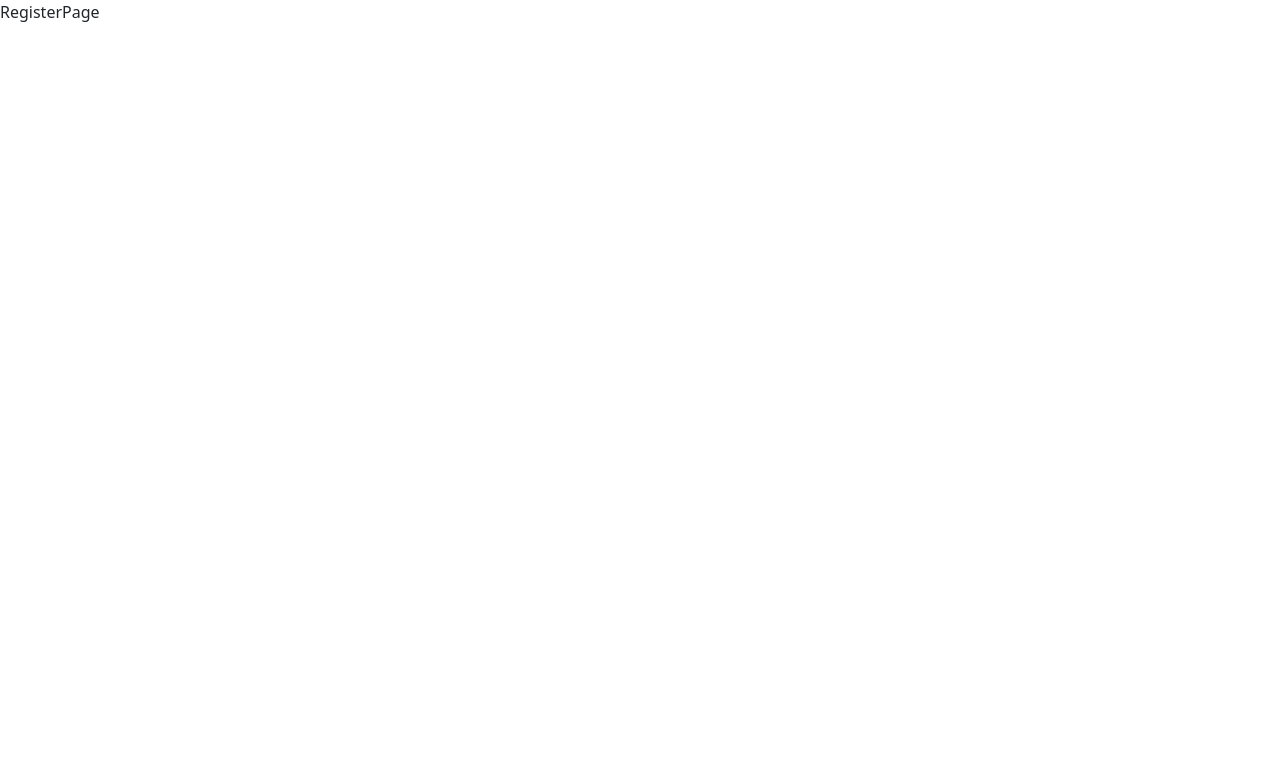
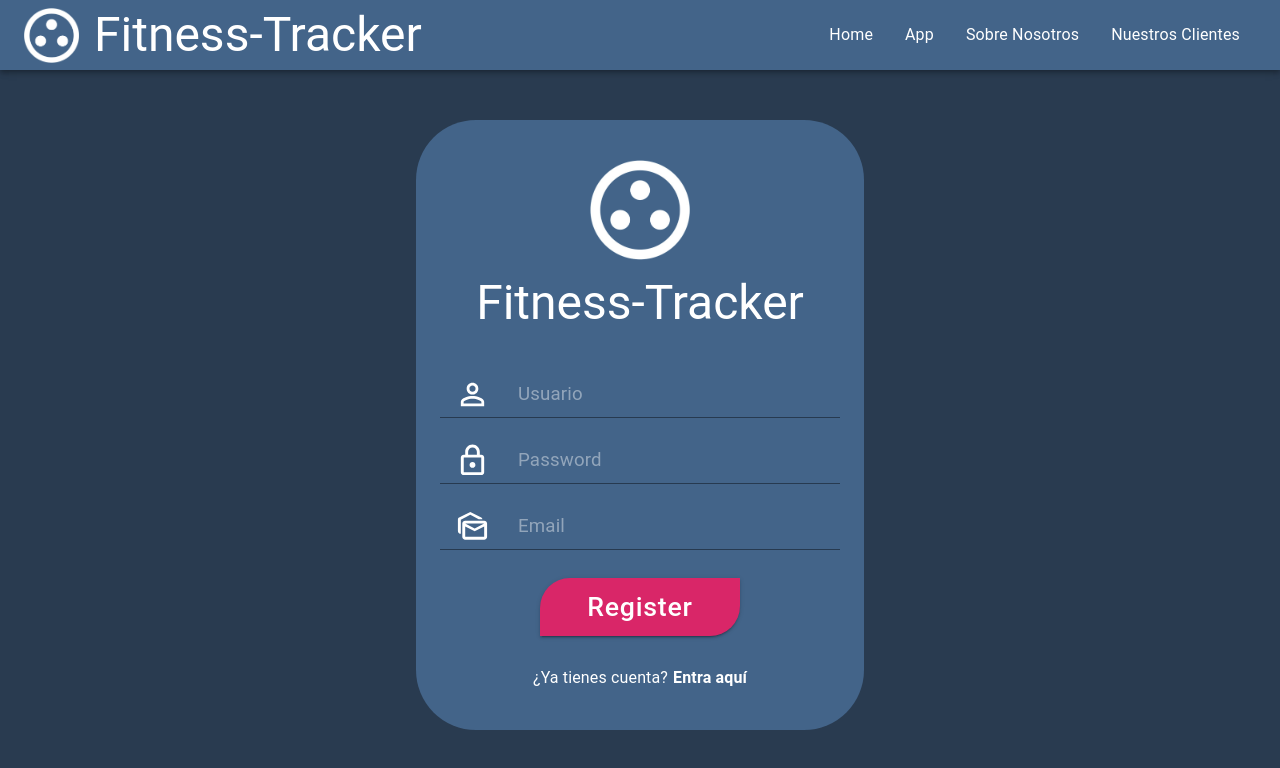
Before and after one commit to kateBea/Fitness-Tracker, a React (Vite) app in the folder src/web-client/fitness-tracker-webclient/: page /register in a window 1280 px wide. Shown: the top 768 px of the page. Built offline with nearby package versions, Linux system fonts and the light colour scheme.

Commit message:
Modificada y finalizado el diseño de la pagina de registro

```diff
--- a/src/web-client/fitness-tracker-webclient/src/pages/public/RegisterPage.jsx
+++ b/src/web-client/fitness-tracker-webclient/src/pages/public/RegisterPage.jsx
@@ -1,9 +1,250 @@
 import React from 'react'
+import {
+  Box,
+  Typography,
+  Container,
+  TextField,
+  InputLabel,
+  InputAdornment,
+  Input,
+  FormControl,
+  Button
+} from '@mui/material'
+import { createTheme } from '@mui/material/styles';
+
+import LogoFitness from '../../img/logo-fitness-tracker.png';
+import { TopBar } from '../../components/Topbar'
+
+// Iconos
+import PersonOutlineOutlinedIcon from '@mui/icons-material/PersonOutlineOutlined';
+import LockOutlinedIcon from '@mui/icons-material/LockOutlined';
+import MarkAsUnreadOutlinedIcon from '@mui/icons-material/MarkAsUnreadOutlined';
+
+const theme = createTheme({
+  palette: {
+    primary: {
+      main: '#FFF',
+      light: '#FFF',
+      dark: '#FFF',
+      contrastText: '#FFF',
+    },
+    underline: {
+      main: '#FFF',
+      light: '#FFF',
+      dark: '#FFF',
+      contrastText: '#FFF',
+
+    }
+  },
+});
 
 function RegisterPage() {
   return (
-    <div>RegisterPage</div>
+    <Box
+      sx={{
+        display:'flex',
+        flexDirection:'column',
+        background: '#293B50',
+        minHeight: '1000px',
+        justifyContent:'start',
+        alignItems:'center'
+      }}
+    >
+      <TopBar/>
+      <Container
+        sx={{
+          display:'flex',
+          justifyContent:'start',
+          flexDirection:'column',
+          background: '#436489',
+          borderRadius:'60px',
+          padding:'40px',
+          margin:'50px',
+          width:'35%',
+        }}
+      >
+        <Box
+        >
+          <Box
+            sx={{
+              display:'flex',
+              justifyContent:'center',
+              width:'100%'
+            }}
+          >
+            <img src={LogoFitness}
+              title="Logo Fitness-Tracker"
+              alt="Logo Fitness-Tracker App"
+              style={{
+                width:'100px',
+                height:'100px',
+                position: 'block',
+              }}
+            />
+          </Box>
+          <Box
+            sx={{
+              display:'flex',
+              justifyContent:'center',
+              width:'100%'
+            }}
+          >
+            <Typography
+                variant="h3"
+                component="h1"
+                href="/"
+                sx={{
+                    color:'white',
+                    textDecoration: 'none',
+                    margin: '15px'
+                }}
+              >Fitness-Tracker</Typography>
+          </Box>
+        </Box>
+        <Box>
+          <FormControl variant='standard'
+              margin='normal'
+              sx={{
+                width:'100% '
+              }}
+            >
+            <Box >
+              <Input
+                id="user"
+                startAdornment={
+                  <InputAdornment position="start">
+                    <PersonOutlineOutlinedIcon
+                      fontSize='large'
+                      sx={{
+                        marginLeft:'10px',
+                        marginRight:'20px',
+                        color:'white',
+                      }}
+                    />
+                  </InputAdornment>
+                }
+                placeholder='Usuario'
+                required='true'
+                type='text'
+                fullWidth='true'
+                sx={{
+                  color:'#FFF',
+                  fontSize:'14pt',
+                  borderBottomColor:'#FFF',
+                  marginTop:'10px',
+                  marginBottom:'10px',
+                  padding:'5px'
+                }}
+                theme={theme}
+              />
+            </Box>
+            <Box >
+              <Input
+                id="password"
+                startAdornment={
+                  <InputAdornment position="start">
+                    <LockOutlinedIcon
+                      fontSize='large'
+                      sx={{
+                        marginLeft:'10px',
+                        marginRight:'20px',
+                        color:'white',
+                      }}
+                    />
+                  </InputAdornment>
+                }
+                placeholder='Password'
+                required='true'
+                type='password'
+                fullWidth='true'
+                sx={{
+                  color:'#FFF',
+                  fontSize:'14pt',
+                  borderBottomColor:'#FFF',
+                  marginTop:'10px',
+                  marginBottom:'10px',
+                  padding:'5px'
+                }}
+                theme={theme}
+              />
+            </Box>
+            <Box >
+              <Input
+                id="email"
+                placeholder='Email'
+                startAdornment={
+                  <InputAdornment position="start">
+                    <MarkAsUnreadOutlinedIcon
+                      fontSize='large'
+                      sx={{
+                        marginLeft:'10px',
+                        marginRight:'20px',
+                        color:'white',
+                      }}
+                    />
+                  </InputAdornment>
+                }
+                required='true'
+                type='text'
+                fullWidth='true'
+                sx={{
+                  color:'#FFF',
+                  fontSize:'14pt',
+                  borderBottomColor:'#FFF',
+                  marginTop:'10px',
+                  marginBottom:'10px',
+                  padding:'5px'
+                }}
+                theme={theme}
+              />
+            </Box>
+          </FormControl>
+        </Box>
+        <Box
+          sx={{
+            display:'flex',
+            justifyContent:'center',
+          }}
+        >
+        <Button variant="contained"
+          sx={{
+            background:'#D92668',
+            margin:'10px',
+            width:'50%',
+            borderTopLeftRadius:'30px',
+            borderBottomLeftRadius:'0px',
+            borderTopRightRadius:'0px',
+            borderBottomRightRadius:'30px',
+            textTransform: 'none',
+            fontSize:'20pt'
+          }}
+        >Register</Button>
+        </Box>
+        <Box
+          sx={{
+            display:'flex',
+            justifyContent:'center',
+            marginTop:'20px',
+            color:'#FFF'
+          }}
+        >
+          <Typography
+            sx={{
+              marginRight:'5px'
+            }}
+          >¿Ya tienes cuenta?</Typography>
+          <Typography
+            component='a'
+            href='/login'
+            sx={{
+              fontWeight:'bold',
+              textDecoration:'none',
+              color:'white'
+            }}
+          >Entra aquí</Typography>
+        </Box>
+      </Container>
+    </Box>
   )
 }
-
 export default RegisterPage
```
